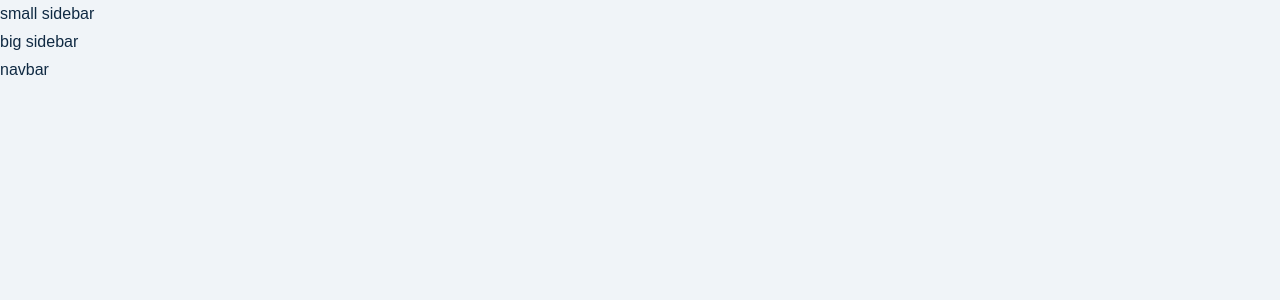
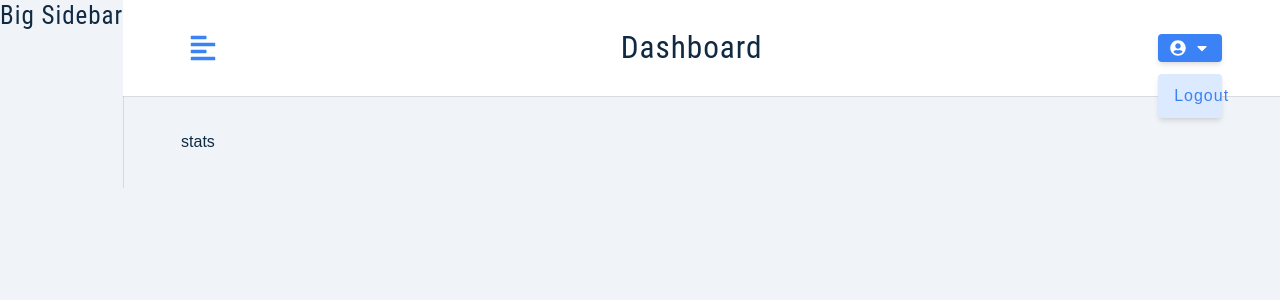
Before and after one commit to Temeljkovitch/jobster-course-project, a React (Vite) app: page / in a window 1280 px wide. Shown: the top 300 px of the page. Built offline with nearby package versions, Linux system fonts and the light colour scheme.

Commit message:
shared layout setup

```diff
--- a/package.json
+++ b/package.json
@@ -15,6 +15,7 @@
     "normalize.css": "^8.0.1",
     "react": "^18.2.0",
     "react-dom": "^18.2.0",
+    "react-icons": "^5.1.0",
     "react-redux": "^9.1.1",
     "react-router-dom": "^6.22.3",
     "react-toastify": "^10.0.5",
--- a/src/components/BigSidebar.jsx
+++ b/src/components/BigSidebar.jsx
@@ -1,5 +1,10 @@
+import Wrapper from "../assets/wrappers/BigSidebar";
 const BigSidebar = () => {
-  return <div>big sidebar</div>;
+  return (
+    <Wrapper>
+      <h4>big sidebar</h4>
+    </Wrapper>
+  );
 };
 
 export default BigSidebar;
--- a/src/components/Navbar.jsx
+++ b/src/components/Navbar.jsx
@@ -1,5 +1,49 @@
+import { useDispatch, useSelector } from "react-redux";
+import { FaAlignLeft, FaUserCircle, FaCaretDown } from "react-icons/fa";
+import Logo from "./Logo";
+import Wrapper from "../assets/wrappers/Navbar";
+
 const Navbar = () => {
-  return <div>navbar</div>;
+  const { user } = useSelector((store) => store.user);
+  const dispatch = useDispatch();
+
+  return (
+    <Wrapper>
+      <div className="nav-center">
+        <button
+          type="button"
+          className="toggle-btn"
+          onClick={() => console.log("toggle sidebar")}
+        >
+          <FaAlignLeft />
+        </button>
+        <div>
+          <Logo />
+          <h3 className="logo-text">dashboard</h3>
+        </div>
+        <div className="btn-container">
+          <button
+            type="button"
+            className="btn"
+            onClick={() => console.log("toggle logout dropdown")}
+          >
+            <FaUserCircle />
+            {user?.name}
+            <FaCaretDown />
+          </button>
+          <div className="dropdown show-dropdown">
+            <button
+              type="button"
+              className="dropdown-btn"
+              onClick={() => console.log("logout user")}
+            >
+              logout
+            </button>
+          </div>
+        </div>
+      </div>
+    </Wrapper>
+  );
 };
 
 export default Navbar;
--- a/src/components/SmallSidebar.jsx
+++ b/src/components/SmallSidebar.jsx
@@ -1,5 +1,11 @@
+import Wrapper from "../assets/wrappers/SmallSidebar";
+
 const SmallSidebar = () => {
-  return <div>small sidebar</div>;
+  return (
+    <Wrapper>
+      <h4>small sidebar</h4>
+    </Wrapper>
+  );
 };
 
 export default SmallSidebar;
--- a/src/pages/Dashboard/AddJob.jsx
+++ b/src/pages/Dashboard/AddJob.jsx
@@ -1,5 +1,5 @@
 const AddJob = () => {
-  return <div></div>;
+  return <div>add job</div>;
 };
 
 export default AddJob;
--- a/src/pages/Dashboard/AllJobs.jsx
+++ b/src/pages/Dashboard/AllJobs.jsx
@@ -3,7 +3,7 @@
 const AllJobs = () => {
   return (
     <div>
-
+      all jobs
     </div>
   )
 }
--- a/src/pages/Dashboard/Profile.jsx
+++ b/src/pages/Dashboard/Profile.jsx
@@ -1,5 +1,5 @@
 const Profile = () => {
-  return <div></div>;
+  return <div>profile</div>;
 };
 
 export default Profile;
--- a/src/pages/Dashboard/SharedLayout.jsx
+++ b/src/pages/Dashboard/SharedLayout.jsx
@@ -1,8 +1,6 @@
-import styled from "styled-components";
 import { BigSidebar, Navbar, SmallSidebar } from "../../components";
 import { Outlet } from "react-router-dom";
-
-const Wrapper = styled.section``;
+import Wrapper from "../../assets/wrappers/SharedLayout";
 
 const SharedLayout = () => {
   return (
--- a/src/pages/Dashboard/Stats.jsx
+++ b/src/pages/Dashboard/Stats.jsx
@@ -1,5 +1,5 @@
 const Stats = () => {
-  return <div></div>;
+  return <div>stats</div>;
 };
 
 export default Stats;
```
Also changed, not shown: 1 other file (tests, documents, lock files or other folders).
